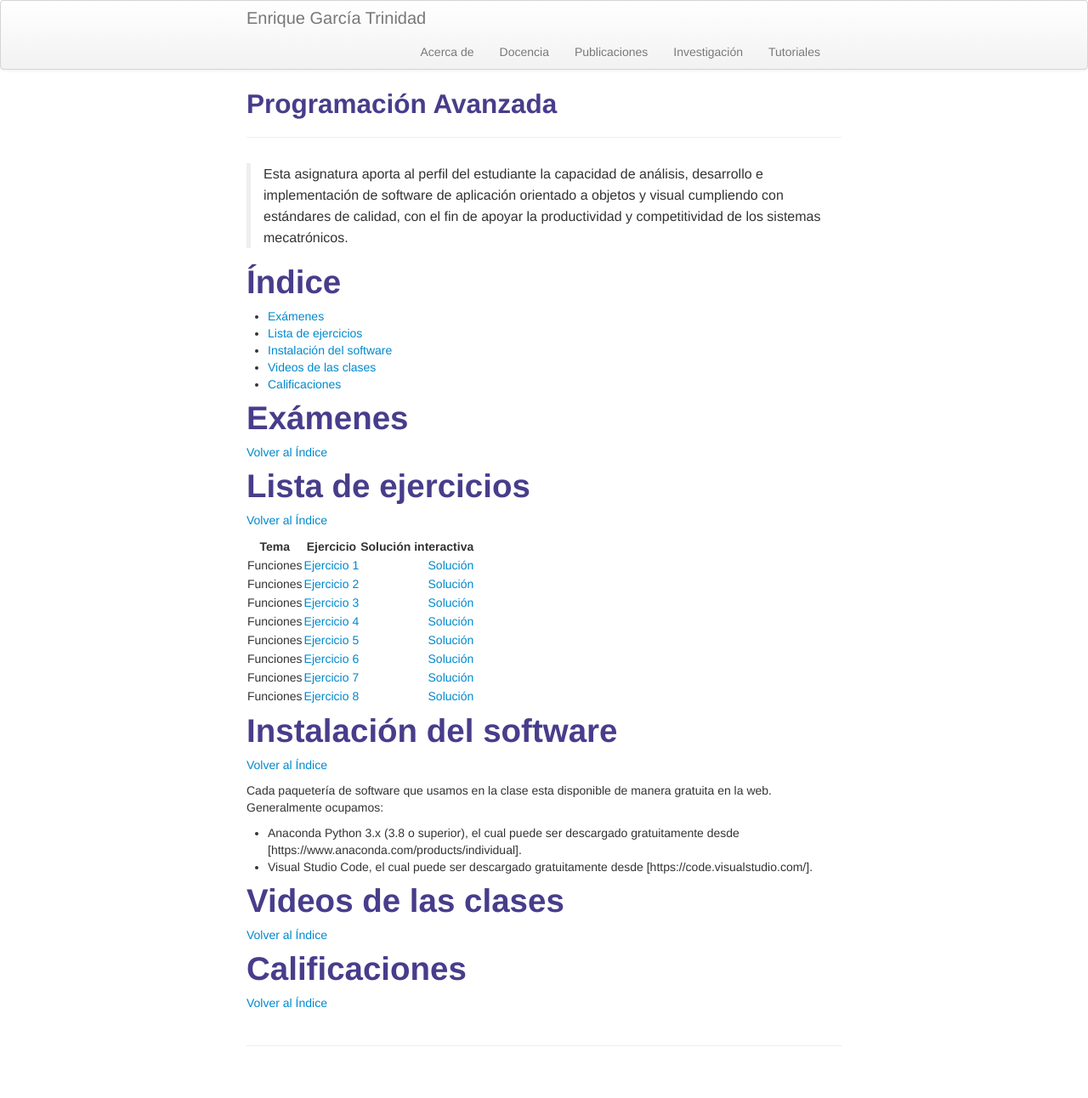
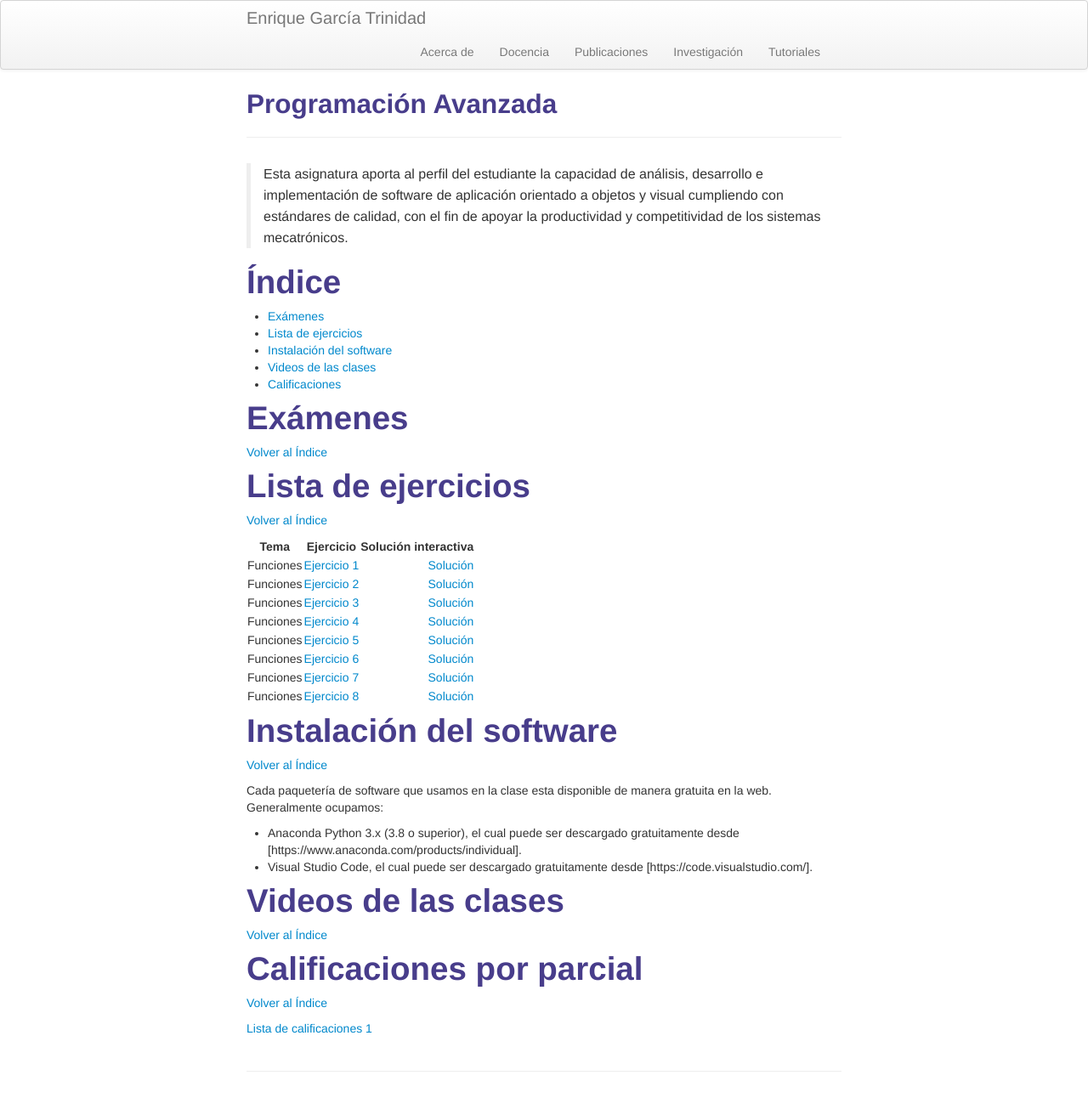
Before and after one commit to enriGarcia/enriGarcia.github.io, a Jekyll site: the page built from pages/teaching/progAv.md, in a window 1280 px wide. Shown: the whole page at 85% size. Built offline with Jekyll 4.4.1, drawn with Linux system fonts in a browser that asks for light colours; before the commit the page ends 1262 px from its top, so only the background shows below that.

Commit message:
webpage update

```diff
--- a/pages/teaching/progAv.md
+++ b/pages/teaching/progAv.md
@@ -42,10 +42,10 @@ Cada paquetería de software que usamos en la clase esta disponible de manera gr
 # Videos de las clases
 [Volver al Índice](#índice)
 
-# Calificaciones
+# Calificaciones por parcial
 [Volver al Índice](#índice)
 
-
+[Lista de calificaciones 1]({{ BASE_PATH}}/pages/stuff/2022b_progAv1.pdf)
 
 <!-- Note: this is how to write a comment in HTML. Everything in here won't show up on your webpage.-->
 
```
Also changed, not shown: pages/teaching/cad.md (+1 -0 lines), pages/teaching/calcDif.md (+1 -1 lines), 4 other files.
